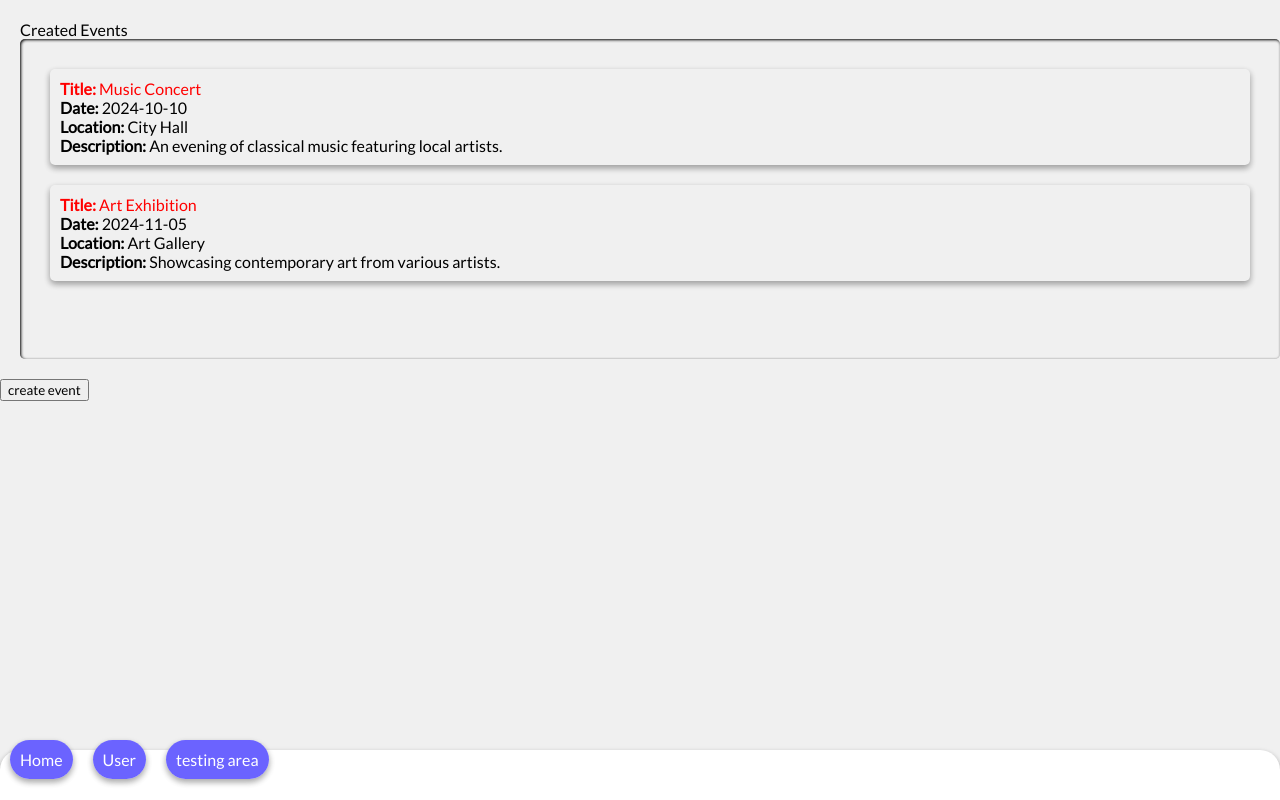
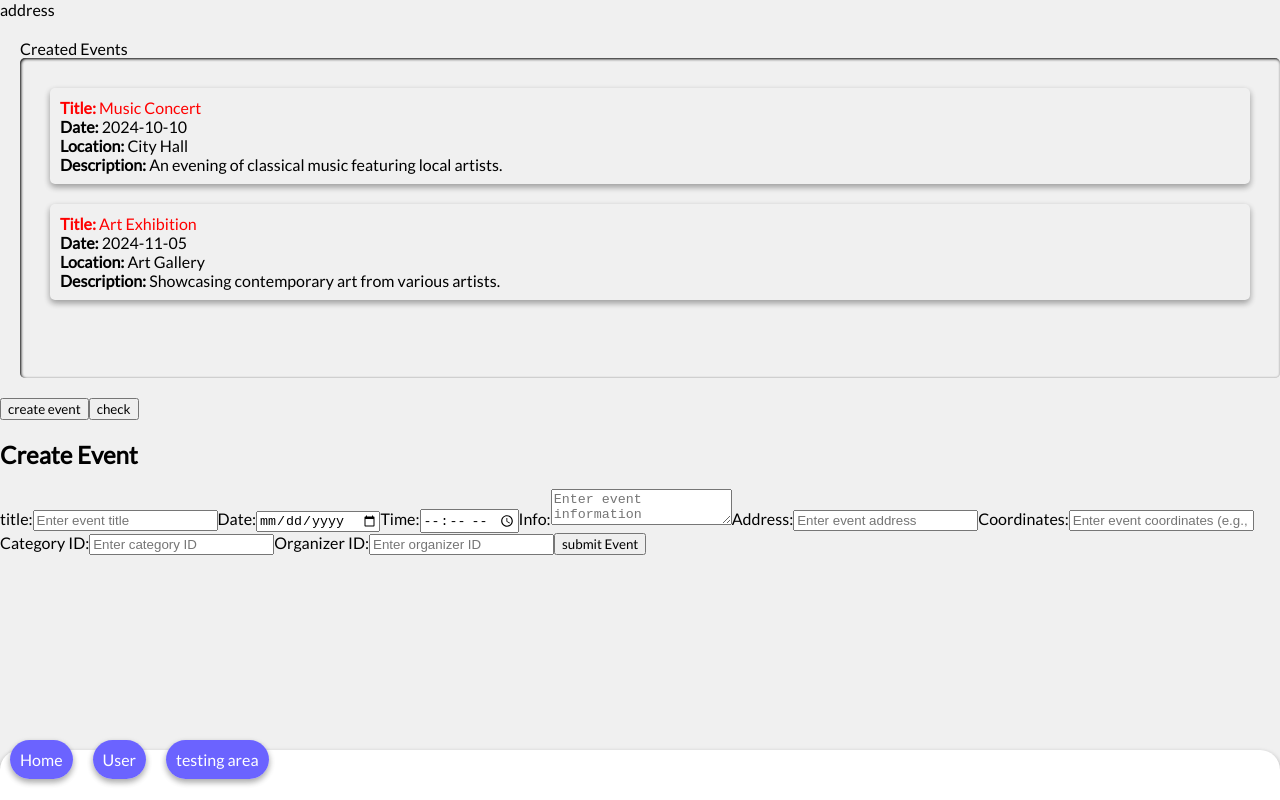
Before and after one commit to rmistr00UAFS/eventapp, a Vue app: page /creator in a window 1280 px wide. Built offline with nearby package versions, Linux system fonts and the light colour scheme.

Commit message:
create event

```diff
--- a/src/views/Creator.vue
+++ b/src/views/Creator.vue
@@ -2,44 +2,70 @@
 import { ref } from 'vue'
 import Events from '../components/Events.vue'
 
-const form = {
-  name: '',
+const event = {
+  title: '',
   date: '',
-  description: ''
+  time: '',
+  info: '',
+  address: '',
+  coordinates: '',
+  categoryid: '',
+  organizerid: ''
 }
 
-async function submitForm() {
+const getCoordinates = (address) => {
+  const API = 'AIzaSyBSPsKVWUUPt6WYOXw1smq-3iiy0X3P59k'
+
+  const url = `https://maps.googleapis.com/maps/api/geocode/json?address=${encodeURIComponent(address)}&key=${API}`
+
+  fetch(url)
+    .then((response) => response.json())
+    .then((data) => {
+      if (data.status === 'OK') {
+        const location = data.results[0].geometry.location
+        event.location = location
+
+        console.log(event)
+      } else {
+        console.error('Error: ' + data.status)
+      }
+    })
+    .catch((error) => console.error('Fetch error: ' + error))
+}
+
+let newEvent = ref(false)
+
+async function submitEvent() {
+  console.log(event)
+  // let coord = getCoordinates(form.address)
+  // console.log(coord)
   //get creator id
-  console.log(form)
-  //   try {
-  //
-  //
-  //     const response = await fetch('http://localhost/CRUD.php', {
-  //       method: 'POST',
-  //       headers: {
-  //         'Content-Type': 'application/json'
-  //       },
-  //       body: JSON.stringify(form)
-  //     })
-  //
-  //     // Check if the response is OK (status in the range 200-299)
-  //     if (!response.ok) {
-  //       throw new Error(`HTTP error! Status: ${response.status}`)
-  //     }
-  //
-  //     const result = await response.json()
-  //
-  //     //go to login state
-  //     newUser.value = false
-  //     console.log(result)
-  //   } catch (error) {
-  //     console.log(error)
-  //   }
+
+  try {
+    const response = await fetch('http://localhost/Write/createEvent.php', {
+      method: 'POST',
+      headers: {
+        'Content-Type': 'application/json'
+      },
+      body: JSON.stringify(event)
+    })
+
+    // Check if the response is OK (status in the range 200-299)
+    if (!response.ok) {
+      throw new Error(`HTTP error! Status: ${response.status}`)
+    }
+
+    const result = await response.json()
+
+    //go to login state
+    newEvent.value = false
+    console.log(result)
+  } catch (error) {
+    console.log(error)
+  }
 
   newEvent.value = false
 }
-
-let newEvent = ref(false)
 
 const createEvent = () => {
   newEvent.value = true
@@ -68,6 +94,7 @@ const user = ref({
 
 <template>
   <div>
+    address
     <div class="savedEvents">
       Created Events
       <Events :events="user.savedEvents" />
@@ -75,37 +102,50 @@ const user = ref({
 
     <button @click="createEvent" v-show="!newEvent">create event</button>
 
-    <div class="event-create-form" v-show="newEvent">
-      <h2>Create Event</h2>
-      <form @submit.prevent="submitForm">
-        <div>
-          <label for="eventname">Event Name:</label>
-          <input type="text" v-model="form.eventname" id="eventname" />
-        </div>
+    <button @click="getCoordinates('fort smith,AR 72901')" v-show="!newEvent">check</button>
 
-        <div>
-          <label for="date">Event Date:</label>
-          <input type="date" v-model="form.date" id="date" />
-        </div>
+    <h2>Create Event</h2>
+    <form @submit.prevent="submitEvent">
+      <label for="title">title:</label>
+      <input id="title" v-model="event.title" type="text" placeholder="Enter event title" />
 
-        <div>
-          <label for="time">Event Time:</label>
-          <input type="time" v-model="form.time" id="time" />
-        </div>
+      <label for="date">Date:</label>
+      <input id="date" v-model="event.date" type="date" />
 
-        <div>
-          <label for="location">Location:</label>
-          <input type="text" v-model="form.location" id="location" />
-        </div>
+      <label for="time">Time:</label>
+      <input id="time" v-model="event.time" type="time" />
 
-        <div>
-          <label for="description">Description:</label>
-          <textarea v-model="form.description" id="description"></textarea>
-        </div>
+      <label for="info">Info:</label>
+      <textarea id="info" v-model="event.info" placeholder="Enter event information"></textarea>
 
-        <button type="submit">submit Event</button>
-        <button @click="newEvent = false" v-show="newEvent">cancel</button>
-      </form>
-    </div>
+      <label for="address">Address:</label>
+      <input id="address" v-model="event.address" type="text" placeholder="Enter event address" />
+
+      <label for="coordinates">Coordinates:</label>
+      <input
+        id="coordinates"
+        v-model="event.coordinates"
+        type="text"
+        placeholder="Enter event coordinates (e.g., lat,long)"
+      />
+
+      <label for="categoryid">Category ID:</label>
+      <input
+        id="categoryid"
+        v-model="event.categoryid"
+        type="text"
+        placeholder="Enter category ID"
+      />
+
+      <label for="organizerid">Organizer ID:</label>
+      <input
+        id="organizerid"
+        v-model="event.organizerid"
+        type="text"
+        placeholder="Enter organizer ID"
+      />
+      <button type="submit">submit Event</button>
+      <button @click="newEvent = false" v-show="newEvent">cancel</button>
+    </form>
   </div>
 </template>
--- a/src/views/HomeView.vue
+++ b/src/views/HomeView.vue
@@ -37,7 +37,7 @@ const saveEvent = (id) => {
   <main>
     <div class="today">{{ today }}</div>
 
-    <!--    <GoogleMap
+    <GoogleMap
       class="map"
       api-key="AIzaSyBSPsKVWUUPt6WYOXw1smq-3iiy0X3P59k"
       :center="center"
@@ -53,7 +53,7 @@ const saveEvent = (id) => {
           <button @click="saveEvent(event.id)">save</button>
         </InfoWindow>
       </Marker>
-    </GoogleMap>-->
+    </GoogleMap>
 
     <!--  <div class="todaysEvents">
       Events for Today
--- a/src/views/LoginView.vue
+++ b/src/views/LoginView.vue
@@ -15,7 +15,7 @@ const form = {
 async function login() {
   console.log(form)
   try {
-    const response = await fetch('http://localhost/examples/read.php', {
+    const response = await fetch('http://localhost/Read/userLogin.php', {
       method: 'POST',
       headers: {
         'Content-Type': 'application/json'
@@ -43,7 +43,7 @@ async function submitForm() {
   try {
     console.log(form)
 
-    const response = await fetch('http://localhost/examples/write.php', {
+    const response = await fetch('http://localhost/Write/createUser.php', {
       method: 'POST',
       headers: {
         'Content-Type': 'application/json'
```
Also changed, not shown: 1 other file (tests, documents, lock files or other folders).
